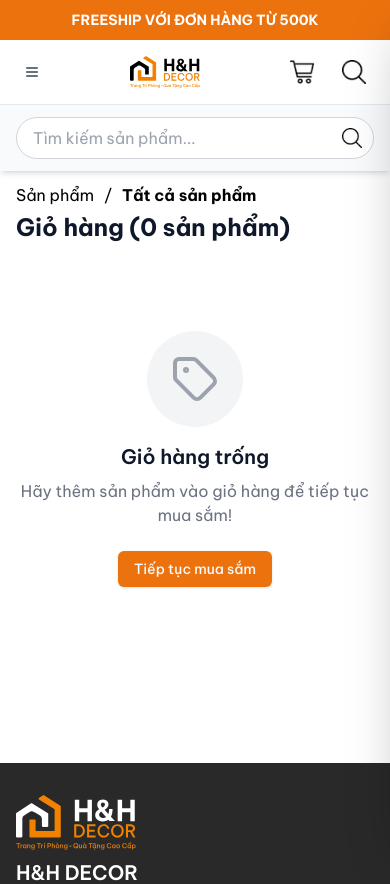
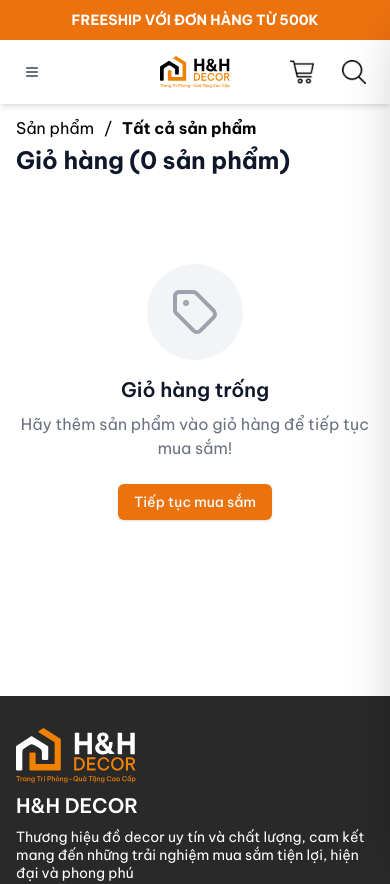
Before and after one commit to VietLinh1104/hnhdecor-webstore-nextjs, a Next.js app: page /cart in a window 390 px wide. Shown: the top 884 px of the page. Built offline with nearby package versions, Linux system fonts and the light colour scheme.

Commit message:
uat v1.1

```diff
--- a/src/components/sections/HeaderNavbarSection/HeaderNavbarSection.tsx
+++ b/src/components/sections/HeaderNavbarSection/HeaderNavbarSection.tsx
@@ -104,9 +104,9 @@ export const HeaderNavbarSection = (): JSX.Element => {
 
       {/* Header Main */}
       <header className="sticky top-0 z-40 w-full bg-white shadow-md">
-        <div className="flex items-center max-w-screen-2xl justify-between py-3 md:py-5 mx-auto px-4">
+        <div className="grid grid-cols-3 lg:flex items-center max-w-screen-2xl justify-between py-3 md:py-5 mx-auto px-4">
           {/* Mobile Menu Button */}
-          <div className="lg:hidden">
+          <div className="lg:hidden col-span-1">
             <Button
               variant="ghost"
               size="sm"
@@ -118,7 +118,7 @@ export const HeaderNavbarSection = (): JSX.Element => {
           </div>
 
           {/* Logo */}
-          <div className="flex-1 lg:flex-none flex justify-center lg:justify-start">
+          <div className="col-span-1 flex-1 lg:flex-none flex justify-center lg:justify-start">
             <Link href="/" className="flex items-center">
               <img
                 className="h-8 md:h-10 object-cover"
@@ -147,7 +147,7 @@ export const HeaderNavbarSection = (): JSX.Element => {
           </div>
 
           {/* Icons */}
-          <div className="flex items-center gap-3 md:gap-4">
+          <div className="col-span-1 flex items-center justify-end gap-3 md:gap-4">
             {icons.map((icon, index) => (
               icon.type === 'cart' ? (
                 <div key={index} className="relative">
@@ -184,7 +184,7 @@ export const HeaderNavbarSection = (): JSX.Element => {
         </div>
 
         {/* Mobile Search Bar */}
-        <div className="lg:hidden border-t bg-gray-50 px-4 py-3">
+        {/* <div className="lg:hidden border-t bg-gray-50 px-4 py-3">
           <div className="relative">
             <input
               type="text"
@@ -199,7 +199,7 @@ export const HeaderNavbarSection = (): JSX.Element => {
               />
             </button>
           </div>
-        </div>
+        </div> */}
       </header>
 
       {/* Mobile Menu Component */}
--- a/src/components/sections/MobileMenuSection/MobileMenuSection.tsx
+++ b/src/components/sections/MobileMenuSection/MobileMenuSection.tsx
@@ -208,7 +208,7 @@ export const MobileMenuSection = ({
               <div className="flex items-center gap-3">
                 <Phone size={16} className="text-[#ec720e]" />
                 <span className="text-gray-700">
-                  <a href="tel:19001234" className="hover:text-[#ec720e]">
+                  <a href="tel:033 7008360" className="hover:text-[#ec720e]">
                     033 7008360
                   </a>
                 </span>
@@ -220,7 +220,7 @@ export const MobileMenuSection = ({
                   <path d="M18 8.118l-8 4-8-4V14a2 2 0 002 2h12a2 2 0 002-2V8.118z"/>
                 </svg>
                 <span className="text-gray-700">
-                  <a href="mailto:support@furniture.com" className="hover:text-[#ec720e]">
+                  <a href="mailto:contact@hnhdecor.com" className="hover:text-[#ec720e]">
                     contact@hnhdecor.com
                   </a>
                 </span>
```
